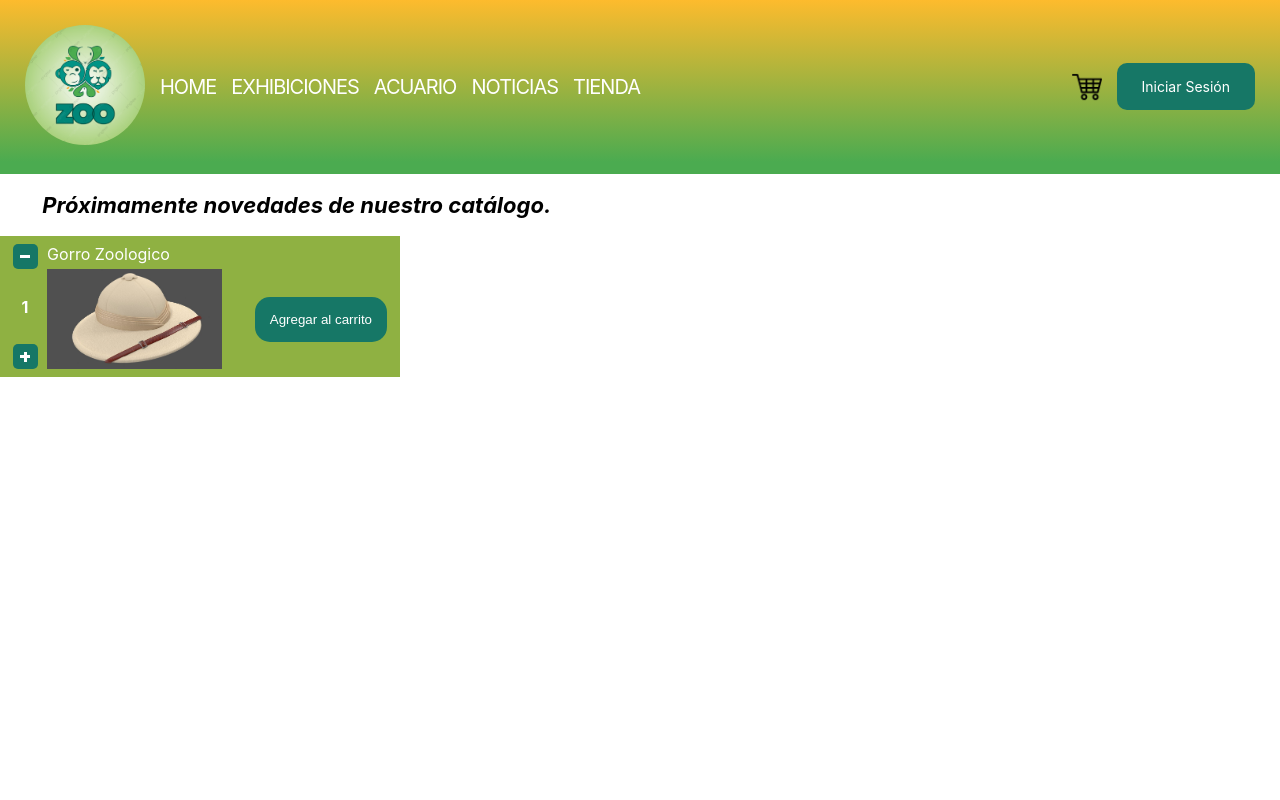
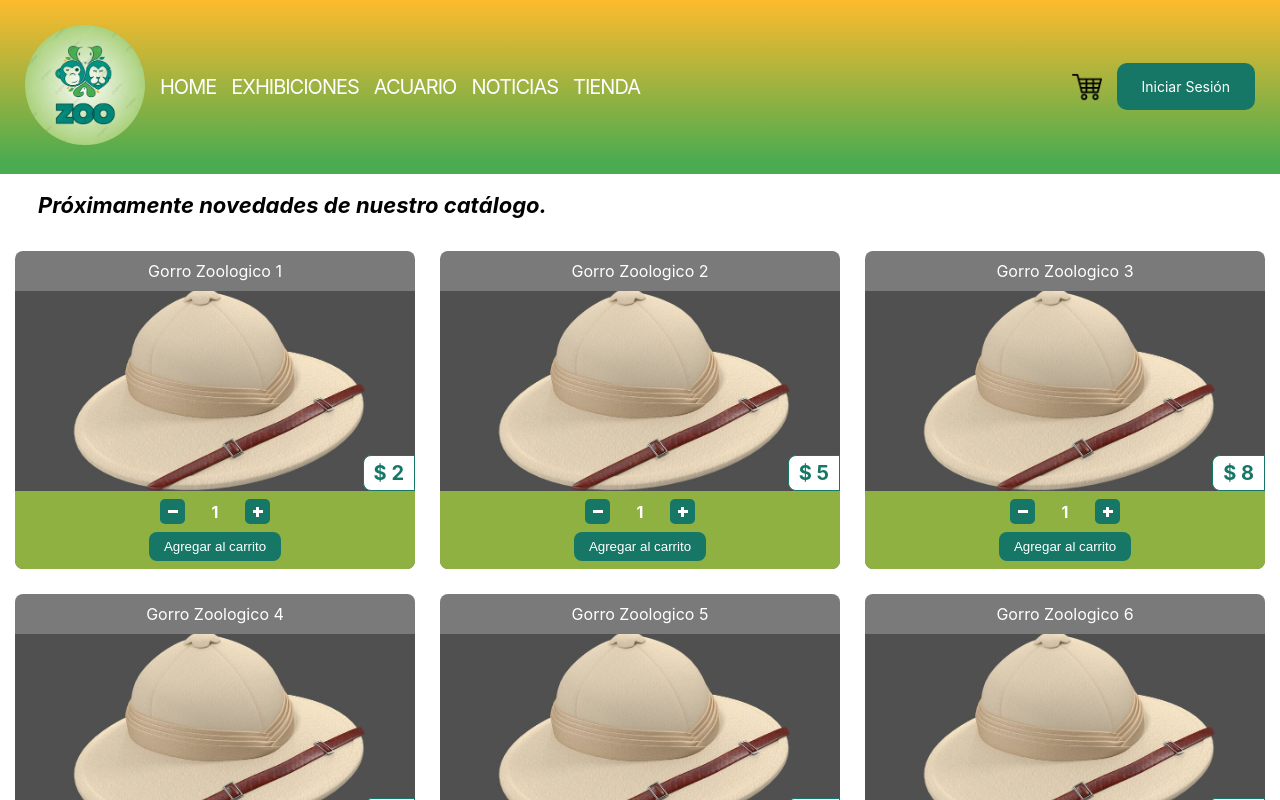
Before and after one commit to poderosodorXD/Zoologico_Paz, a React (Create React App) app: page / in a window 1280 px wide. Shown: the top 800 px of the page. Built offline with nearby package versions, Linux system fonts and the light colour scheme.

Commit message:
Creación del componente Item.js e ItemList.js

```diff
--- /dev/null
+++ b/src/components/Helpers/getAPI.js
@@ -0,0 +1,23 @@
+export const productosArray = [
+    { id: 1, imagen: 'img/GorroZoologico.jpg', nombre: 'Gorro Zoologico 1', stock: 15, precio: 2 },
+    { id: 2, imagen: 'img/GorroZoologico.jpg', nombre: 'Gorro Zoologico 2', stock: 30, precio: 5 },
+    { id: 3, imagen: 'img/GorroZoologico.jpg', nombre: 'Gorro Zoologico 3', stock: 5, precio: 8 },
+    { id: 4, imagen: 'img/GorroZoologico.jpg', nombre: 'Gorro Zoologico 4', stock: 10, precio: 7 },
+    { id: 5, imagen: 'img/GorroZoologico.jpg', nombre: 'Gorro Zoologico 5', stock: 8, precio: 9 },
+    { id: 6, imagen: 'img/GorroZoologico.jpg', nombre: 'Gorro Zoologico 6', stock: 11, precio: 11 },
+    { id: 7, imagen: 'img/GorroZoologico.jpg', nombre: 'Gorro Zoologico 7', stock: 20, precio: 6 }
+]
+
+
+
+export const getListaProductos = new Promise((resolve, reject) => {
+    let url = 'https://zoologico.com/productos';
+    if (url === 'https://zoologico.com/productos') {
+    setTimeout(() => {
+        resolve(productosArray);
+    }, 2000);
+    } else {
+        reject('400 Bad Request')
+    }
+
+})
--- /dev/null
+++ b/src/components/Item/Item.css
@@ -0,0 +1,59 @@
+.Item{
+    display: flex;
+    flex-direction: column;
+    border-radius: 8px;
+    background-color: #7a7a7a;
+    overflow: hidden;
+}
+
+.Item .txtTituloProducto{
+    color: white;
+    font-size: clamp(14px,1.56vw,16px);
+    margin: 10px 0;
+    text-align: center;
+}
+
+.Item .boxImagenItem {
+   overflow: hidden;
+   display: flex;
+   position: relative;
+}
+
+.Item .boxImagenItem:hover .imgProducto{
+    transform: scale(1.05);
+    -ms-transform: scale(1.05);
+    -moz-transform: scale(1.05);
+    -webkit-transform: scale(1.05);
+    -o-transform: scale(1.05);
+ }
+
+.Item .boxImagenItem .imgProducto{
+   width: 100%;
+   height: 200px;
+   object-fit: cover;
+   object-position: center center;
+   transition: all .5s ease-in-out;
+   -webkit-transition: all .5s ease-in-out;
+   -moz-transition: all .5s ease-in-out;
+   -ms-transition: all .5s ease-in-out;
+   -o-transition: all .5s ease-in-out;
+}
+
+.Item .boxImagenItem .txtPrecioProducto{
+    position: absolute;
+    background-color: white;
+    color: #167766;
+    border: 1px solid #167766;
+    font-weight: bold;
+    right: 0;
+    pointer-events: none;
+    bottom: 0;
+    margin: 0;
+    font-size: clamp(14px,1.95vw,20px);
+    padding: 5px 10px;
+    display: flex;
+    align-items: center;
+    justify-content: center;
+    border-bottom-left-radius: 8px;
+    border-top-left-radius: 8px;
+ }
--- /dev/null
+++ b/src/components/Item/Item.jsx
@@ -0,0 +1,20 @@
+import React from 'react';
+import '../Item/Item.css';
+import ItemCount from '../ItemCount/ItemCount';
+
+const Item = ({contenido}) => {
+    return (
+        <>
+            <div className='Item'>
+                <p className='txtTituloProducto'>{contenido.nombre}</p>
+                <div className='boxImagenItem'>
+                    <img className='imgProducto' src={contenido.imagen} alt={contenido.nombre} />
+                    <p className='txtPrecioProducto'>$ {contenido.precio}</p>
+                </div>
+                <ItemCount contador={1} stock={contenido.stock} />
+            </div>
+        </>
+    );
+};
+
+export default Item;
--- a/src/components/ItemCount/ItemCount.css
+++ b/src/components/ItemCount/ItemCount.css
@@ -1,18 +1,18 @@
 .itemProducto{
-    width: 400px;
+    width: 100%;
     background-color: #8fb142;
     display: flex;
-    flex-direction: row;
+    flex-direction: column;
     padding: 8px;
     box-sizing: border-box;
+    gap: 8px;
 }
 
 .contenedorCarrito{
     display: flex;
-    flex-direction: column;
-    justify-content: space-between;
+    flex-direction: row;
+    justify-content: center;
     align-items: center;
-    width: 35px;
 }
 
 .contenedorCarrito .restarCantidad{
@@ -44,6 +44,8 @@
     color: white;
     font-size: 16px;
     font-weight: bold;
+    width: 60px;
+    text-align: center;
 }
 
 .contenedorCarrito .aumentarCantidad{
@@ -78,45 +80,22 @@
     background-color: white;
 }
 
-.infoItem {
+
+ .infoItem {
     display: flex;
-    flex-direction: column;
-    flex-wrap: nowrap;
-    align-items: flex-start;
-    width: calc(100% - 35px);
-    gap: 5px;
-    padding: 0 5px;
+    align-items: center;
+    justify-content: center;
 }
 
-.infoItem .txtTituloProducto{
-    color: white;
-    font-size: clamp(14px,1.56vw,16px) ;
-    margin: 0;
-}
-
- .infoItem .infoItem2 {
-    display: flex;
-    align-items: center;
-    justify-content: space-between;
-    width: 100%;
-}
-
-.infoItem .infoItem2 .imgProducto{
-    width: 175px;
-    height: 100px;
-    object-fit: cover;
-    object-position: center center;
-}
-
-.infoItem .infoItem2 button{
+.infoItem button{
     border: 0;
     background-color: #167766;
     color: white;
-    padding: 15px;
-    border-radius: 15px;
+    padding: 7px 15px;
+    border-radius: 8px;
     cursor: pointer;
 }
 
-.infoItem .infoItem2 button:active{
+.infoItem button:active{
     transform: scale(0.9);
 }
--- a/src/components/ItemCount/ItemCount.jsx
+++ b/src/components/ItemCount/ItemCount.jsx
@@ -2,7 +2,7 @@ import React from 'react';
 import '../ItemCount/ItemCount.css';
 import { useState } from 'react'
 
-const ItemCount = ({ contador, stock , nombreProducto}) => {
+const ItemCount = ({ contador, stock }) => {
 
     const [count, setContador] = useState(contador)
 
@@ -26,11 +26,7 @@ const ItemCount = ({ contador, stock , nombreProducto}) => {
                 <span className='aumentarCantidad' onClick={() => aumentaItem()}></span>
             </div>
             <div className='infoItem'>
-                <p className='txtTituloProducto'>{nombreProducto}</p>
-                <div className='infoItem2'>
-                    <img className='imgProducto' src="img/GorroZoologico.jpg" alt="Gorro Zoologico" />
-                    <button onClick={() => onAdd(count)}>Agregar al carrito</button>
-                </div>
+                <button onClick={() => onAdd(count)}>Agregar al carrito</button>
             </div>
         </div>
     );
--- /dev/null
+++ b/src/components/ItemList/ItemList.css
@@ -0,0 +1,11 @@
+.contenedorListaProductos {
+    width: 100%;
+    max-width: 1500px;
+    padding: 15px;
+    box-sizing: border-box;
+    margin: 0 auto;
+    margin-bottom: 75px;
+    display: grid;
+    gap: 25px;
+    grid-template-columns: repeat(auto-fill,minmax(min(100%,300px),1fr));
+}
--- /dev/null
+++ b/src/components/ItemList/ItemList.jsx
@@ -0,0 +1,31 @@
+import React from 'react';
+import Item from '../Item/Item';
+import '../ItemList/ItemList.css';
+import { getListaProductos } from '../Helpers/getAPI';
+import { useState, useEffect } from 'react'
+
+const ItemList = () => {
+    const [productosList, setProductosList] = useState([]);
+
+    useEffect(() => {
+
+        getListaProductos.then((respuesta) => {
+            return respuesta;
+        })
+            .then((data) => { setProductosList(data) })
+            .catch(error => console.log(error))
+            .finally(() => { console.log('finaliza la llamada API getListaProductos con 2s') })
+    }, [])
+
+
+    return (
+        <div className='contenedorListaProductos'>
+            {
+                productosList.map((data) => <Item key={data.id} contenido={data} />)
+            }
+        </div>
+    );
+};
+
+
+export default ItemList;
--- a/src/components/ItemListContainer/ItemListContainer.jsx
+++ b/src/components/ItemListContainer/ItemListContainer.jsx
@@ -1,5 +1,5 @@
 import React from 'react';
-import ItemCount from '../ItemCount/ItemCount';
+import ItemList from '../ItemList/ItemList';
 import '../ItemListContainer/ItemListContainer.css'
 
 const ItemListContainer = ({ mensaje }) => {
@@ -7,7 +7,7 @@ const ItemListContainer = ({ mensaje }) => {
         <>
             <h2 className='txtMensaje-ilc'>{mensaje}</h2>
 
-            <ItemCount contador={1} stock={10} nombreProducto={'Gorro Zoologico'} />
+            <ItemList />
         </>
     );
 };
```
